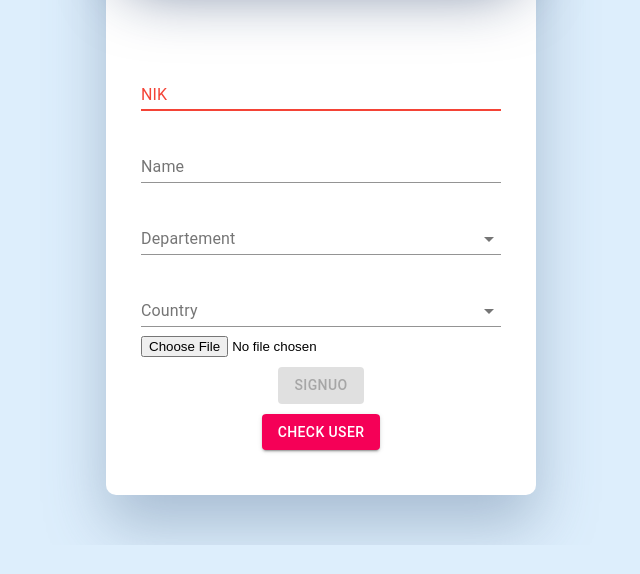
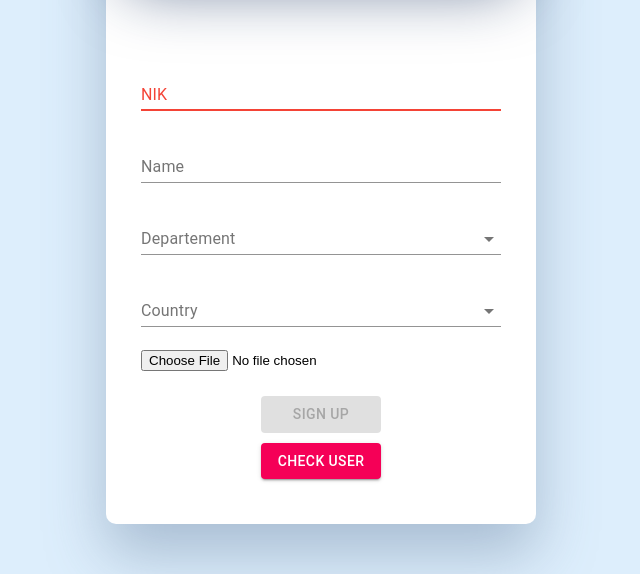
Before and after one commit to dalfiannur/absensi-register, a Gatsby site: page / in a window 1280 px wide. Shown: the part 348-922 px from the top of the page, without its empty margins (319-959 px from the left). Before the commit the page ends 893 px from the top, so only its background shows below. Built offline with nearby package versions, Linux system fonts and the light colour scheme; Gatsby itself is replaced by a stand-in of ours.

Commit message:
Fix Style

```diff
--- a/src/pages/index.js
+++ b/src/pages/index.js
@@ -19,7 +19,12 @@ const useStyle = makeStyles(theme => ({
   },
   ButtonSubmit: {
     margin: '10px auto',
-    display: 'block'
+    display: 'block',
+    width: 120
+  },
+  ImageUpload: {
+    marginTop: 15,
+    marginBottom: 15
   }
 }))
 
@@ -151,9 +156,9 @@ const IndexPage = () => {
                 }
               </Select>
             </FormControl>
-            <input type='file' ref={inputPicture} />
+            <input type='file' ref={inputPicture} className={classes.ImageUpload} />
             <Button color='primary' variant='contained' className={classes.ButtonSubmit} disabled={!valid} onClick={onSubmit}>
-              Signuo
+              Sign Up
             </Button>
             <Button color='secondary' variant='contained' className={classes.ButtonSubmit} onClick={() => setOpenUserCheckDialog(true)}>
               Check User
```
